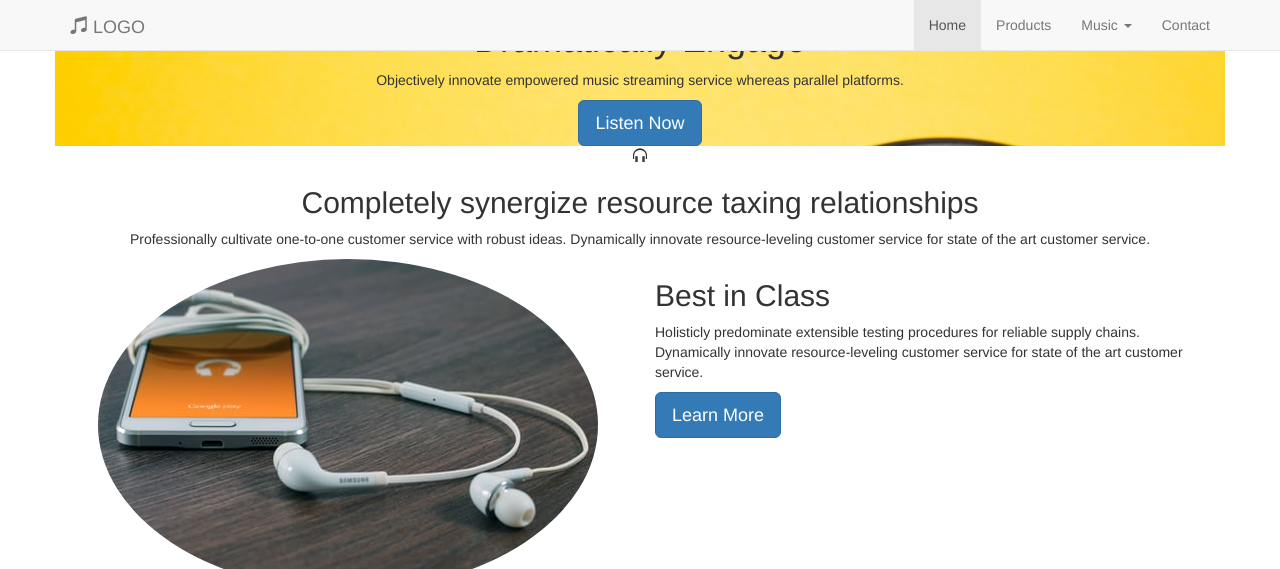
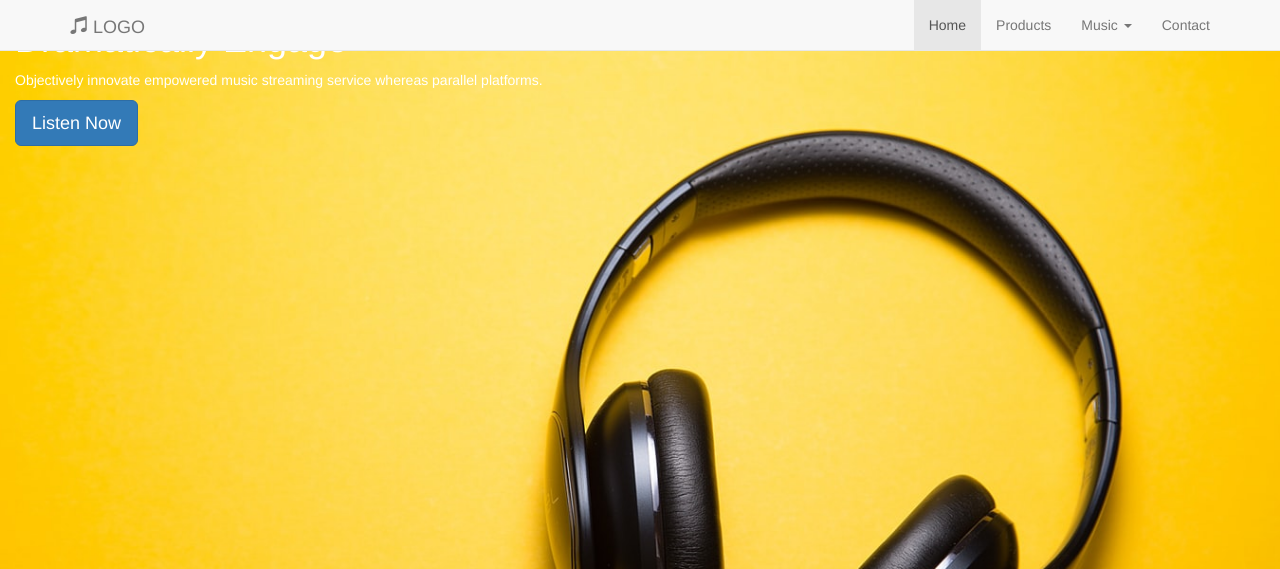
Before and after one commit to eddier0/project4, a plain HTML site: page index.html in a window 1280 px wide. Shown: the top 569 px of the page. Drawn offline with nearby package versions, Linux system fonts and the light colour scheme.

Commit message:
adjusted vh so background picture can be seen

```diff
--- a/index.html
+++ b/index.html
@@ -54,8 +54,7 @@
     </div><!-- /.container -->
 </nav>
 
-
-  <div class="container text-center" id="section1">
+  <div class="container" id="section1">
     <h1>Dramatically Engage</h1>
     <p>
       Objectively innovate empowered music streaming service whereas parallel platforms.
@@ -64,10 +63,9 @@
   </div>
 
 
-
 <div class="container text-center" id="section2">
   <div class="row">
-   <div class="col-sm">
+   <div class="col-lg-8 col-lg-offset-2">
     <span class="glyphicon glyphicon-headphones"></span>
     <h2 class="section-heading">Completely synergize resource taxing relationships</h2>
     <p>
@@ -166,5 +164,6 @@
     </div>
     </div>
     </div>
+
 </body>
 </html>
--- a/styles.css
+++ b/styles.css
@@ -1,11 +1,11 @@
-* {
-    margin: 0;
-    padding: 0;
-  }
+
 
 #section1 {
- background-image: url(images/headphones.jpg);
-
-
-
-}
+  background-image: url(images/headphones.jpg) ;
+  background-size: cover;
+  height: 100vh;
+  width: 100%;
+  min-height: auto;
+  text-align: left;
+  color: #fff;
+ }
```
